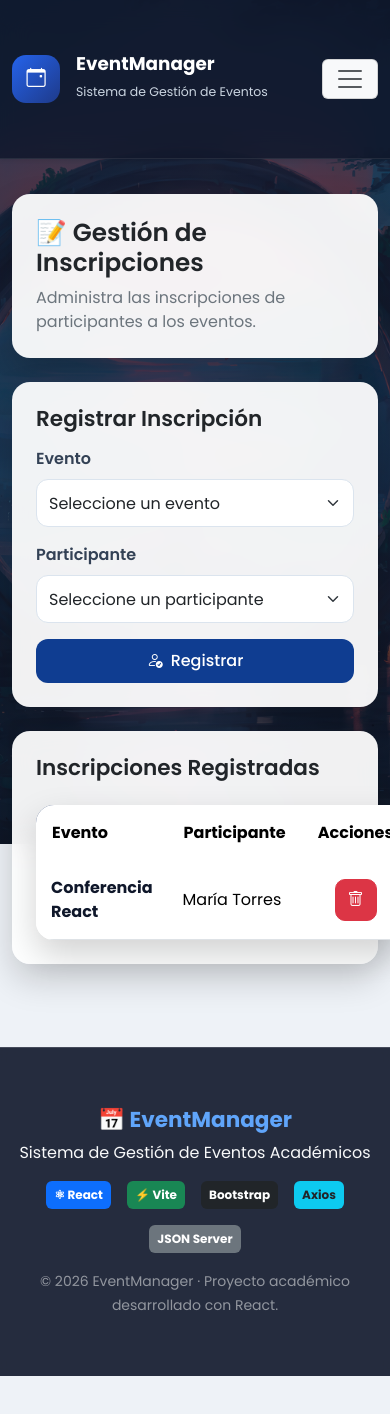
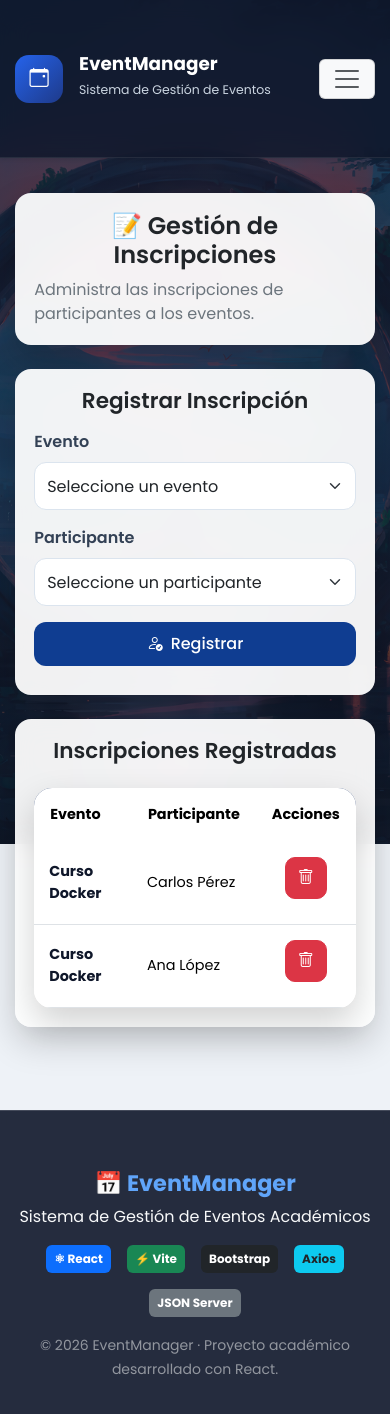
Before and after one commit to JTeran152/EVALUACION_FINAL, a React (Vite) app: page /inscripciones in a window 390 px wide. Shown: the top 1414 px of the page. Before the commit the page ends 1376 px from the top, so only its background shows below. Built offline with nearby package versions, Linux system fonts and the light colour scheme; data requests are answered from the project's data file.

Commit message:
Versión final: UX/UI, responsive

```diff
--- a/db.json
+++ b/db.json
@@ -33,29 +33,28 @@
   ],
   "participantes": [
     {
-      "id": "1",
       "nombre": "Ana López",
       "correo": "ana@correo.com",
-      "carrera": "Ingeniería de Sistemas"
+      "carrera": "Ingeniería de Sistemas",
+      "id": "1"
     },
     {
       "id": "2",
       "nombre": "Carlos Pérez",
       "correo": "carlos@correo.com",
       "carrera": "Administración"
-    },
-    {
-      "nombre": "María Torres",
-      "correo": "maria@gmail.com",
-      "carrera": "Derecho",
-      "id": "Lha2kJQeOhY"
     }
   ],
   "inscripciones": [
     {
-      "eventoId": "1",
-      "participanteId": "Lha2kJQeOhY",
-      "id": "PAbm1aqTKNY"
+      "eventoId": "CmupV-l1-Ys",
+      "participanteId": "2",
+      "id": "xDw3z-g_UGU"
+    },
+    {
+      "eventoId": "CmupV-l1-Ys",
+      "participanteId": "1",
+      "id": "i3frySfZf-I"
     }
   ],
   "$schema": "./node_modules/json-server/schema.json"
--- a/src/App.css
+++ b/src/App.css
@@ -470,3 +470,58 @@ footer{
     font-size: 1rem;
 
 }
+
+/* ===========================
+   RESPONSIVE
+=========================== */
+
+@media (max-width: 768px) {
+
+  .container {
+    padding-left: 15px;
+    padding-right: 15px;
+  }
+
+  .card {
+    padding: 1.2rem !important;
+  }
+
+  h2 {
+    font-size: 1.7rem;
+    text-align: center;
+  }
+
+  h4 {
+    text-align: center;
+  }
+
+  .btn {
+    width: 100%;
+    margin-bottom: 10px;
+  }
+
+  .table {
+    font-size: 0.9rem;
+  }
+
+  footer h4 {
+    font-size: 1.4rem;
+  }
+
+}
+
+@media (max-width: 576px) {
+
+  h2 {
+    font-size: 1.5rem;
+  }
+
+  .card {
+    border-radius: 16px;
+  }
+
+  .navbar-brand {
+    font-size: 1.2rem;
+  }
+
+}
--- a/src/pages/Inscripciones.jsx
+++ b/src/pages/Inscripciones.jsx
@@ -2,6 +2,7 @@ import { useState, useEffect } from "react";
 import InscriptionForm from "../components/InscriptionForm";
 import { obtenerEventos } from "../services/eventService";
 import { obtenerParticipantes } from "../services/participantService";
+import Swal from "sweetalert2";
 import {
   obtenerInscripciones,
   crearInscripcion,
@@ -48,7 +49,12 @@ const registrarInscripcion = async () => {
 
   if (!eventoId || !participanteId) {
 
-    alert("Seleccione un evento y un participante.");
+    Swal.fire({
+      icon: "warning",
+      title: "Campos incompletos",
+      text: "Seleccione un evento y un participante.",
+      confirmButtonColor: "#2563eb",
+    });
 
     return;
 
@@ -62,7 +68,12 @@ const registrarInscripcion = async () => {
 
   if (yaExiste) {
 
-    alert("Este participante ya está inscrito en ese evento.");
+    Swal.fire({
+      icon: "info",
+      title: "Inscripción existente",
+      text: "Este participante ya está inscrito en el evento seleccionado.",
+      confirmButtonColor: "#2563eb",
+    });
 
     return;
 
@@ -80,7 +91,13 @@ const registrarInscripcion = async () => {
     await crearInscripcion(nuevaInscripcion);
     await cargarDatos();
 
-    alert("Inscripción registrada correctamente.");
+    Swal.fire({
+      icon: "success",
+      title: "Inscripción registrada",
+      text: "La inscripción se registró correctamente.",
+      timer: 1800,
+      showConfirmButton: false,
+    });
 
     setEventoId("");
     setParticipanteId("");
@@ -98,18 +115,39 @@ const registrarInscripcion = async () => {
 
 //Eliminar Registro
 const eliminarInscripcion = async (id) => {
+  const resultado = await Swal.fire({
+    title: "¿Eliminar inscripción?",
+    text: "Esta acción no se puede deshacer.",
+    icon: "warning",
+    showCancelButton: true,
+    confirmButtonText: "Sí, eliminar",
+    cancelButtonText: "Cancelar",
+    confirmButtonColor: "#dc3545",
+    cancelButtonColor: "#6c757d",
+  });
+
+if (!resultado.isConfirmed) return;
 
   try {
 
     await eliminarInscripcionAPI(id);
     await cargarDatos();
 
+    Swal.fire({
+      icon: "success",
+      title: "Inscripción eliminada",
+      timer: 1500,
+      showConfirmButton: false,
+    });
+
   } catch (error) {
 
-    console.error(
-      "Error al eliminar inscripción:",
-      error
-    );
+    Swal.fire({
+      icon: "error",
+      title: "Error",
+      text: "Ocurrió un problema al procesar la solicitud.",
+      confirmButtonColor: "#dc3545",
+    });
 
   }
 
--- a/src/pages/Participantes.jsx
+++ b/src/pages/Participantes.jsx
@@ -1,7 +1,7 @@
 import { useState, useEffect } from "react";
 import ParticipantForm from "../components/ParticipantForm";
 import ParticipantTable from "../components/ParticipantTable";
-
+import Swal from "sweetalert2";
 import {
   obtenerParticipantes,
   crearParticipante,
@@ -42,7 +42,12 @@ function Participantes() {
   const agregarParticipante = async () => {
 
     if (!nombre || !correo || !carrera) {
-      alert("Completa todos los campos.");
+      Swal.fire({
+              icon: "warning",
+              title: "Campos incompletos",
+              text: "Complete todos los campos antes de continuar.",
+              confirmButtonColor: "#2563eb",
+            });
       return;
     }
 
@@ -51,6 +56,14 @@ function Participantes() {
       correo,
       carrera,
     };
+
+    Swal.fire({
+          icon: "success",
+          title: "Participante registrado",
+          text: "El participante fue registrado correctamente.",
+          timer: 1800,
+          showConfirmButton: false,
+        });
 
     try {
 
@@ -81,15 +94,38 @@ function Participantes() {
 
   const eliminarParticipante = async (id) => {
 
+    const resultado = await Swal.fire({
+        title: "¿Eliminar participante?",
+        text: "Esta acción no se puede deshacer.",
+        icon: "warning",
+        showCancelButton: true,
+        confirmButtonText: "Sí, eliminar",
+        cancelButtonText: "Cancelar",
+        confirmButtonColor: "#dc3545",
+        cancelButtonColor: "#6c757d",
+      });
+
+      if (!resultado.isConfirmed) return;
     try {
 
       await eliminarParticipanteAPI(id);
+      await cargarParticipantes();
 
-      cargarParticipantes();
+      Swal.fire({
+            icon: "success",
+            title: "Participante eliminado",
+            timer: 1500,
+            showConfirmButton: false,
+          });
 
     } catch (error) {
 
-      console.error("Error al eliminar participante:", error);
+      Swal.fire({
+            icon: "error",
+            title: "Error",
+            text: "No se pudo eliminar el participante.",
+            confirmButtonColor: "#dc3545",
+          });
 
     }
 
@@ -110,7 +146,7 @@ function Participantes() {
         participanteActualizado
       );
 
-      cargarParticipantes();
+      await cargarParticipantes();
 
       setNombre("");
       setCorreo("");
@@ -124,6 +160,14 @@ function Participantes() {
       console.error("Error al actualizar participante:", error);
 
     }
+
+    Swal.fire({
+          icon: "success",
+          title: "Participante actualizado",
+          text: "Los cambios se guardaron correctamente.",
+          timer: 1800,
+          showConfirmButton: false,
+        });
 
   };
 
```
